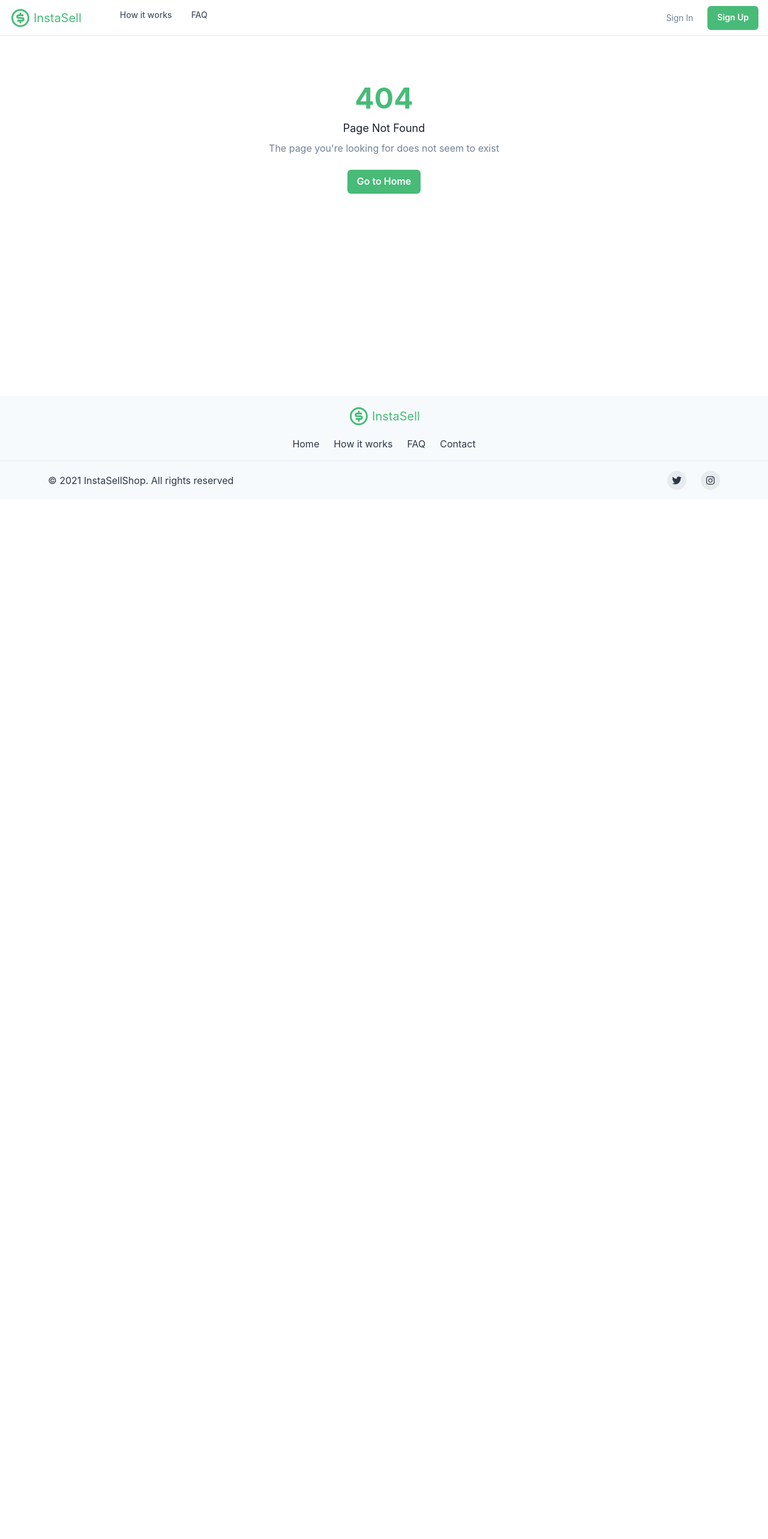
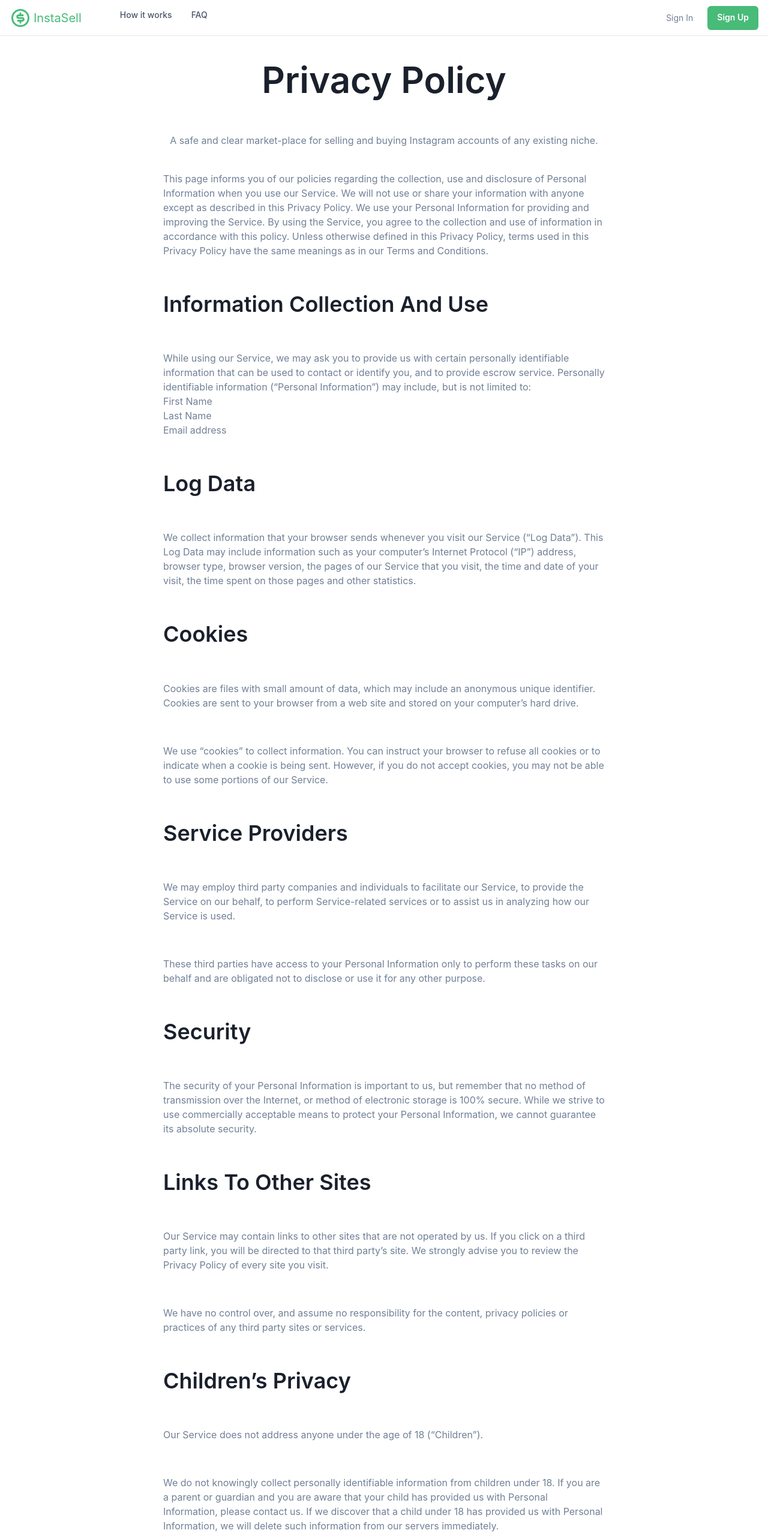
Before and after one commit to letanure/insta-sell, a Next.js app: page /privacy-policy in a window 1280 px wide. Before the commit this address had no page. Shown: the top 2566 px of the page at 60% size. Before the commit the page ends 833 px from the top, so only its background shows below. Built offline with nearby package versions, Linux system fonts and the light colour scheme.

Commit message:
ad privacy policy

```diff
--- a/components/Footer.jsx
+++ b/components/Footer.jsx
@@ -58,6 +58,7 @@ export default function SmallCentered() {
           <Link href={"/how-it-works"}>How it works</Link>
           <Link href={"/faq"}>FAQ</Link>
           <Link href={"/contact"}>Contact</Link>
+          <Link href={"/privacy-policy"}>Privacy Policy</Link>
         </Stack>
       </Container>
 
--- /dev/null
+++ b/components/PrivacyPolicy.jsx
@@ -0,0 +1,187 @@
+/* eslint-disable @next/next/no-page-custom-font */
+import Head from "next/head";
+import {
+  Box,
+  Heading,
+  Container,
+  Text,
+  Button,
+  Stack,
+  Icon,
+  useColorModeValue,
+  createIcon,
+  List,
+  ListItem,
+  Spacer,
+} from "@chakra-ui/react";
+import Link from "next/link";
+
+export default function CallToActionWithAnnotation() {
+  return (
+    <>
+      <Head>
+        <link
+          href="https://fonts.googleapis.com/css2?family=Caveat:wght@700&display=swap"
+          rel="stylesheet"
+        />
+      </Head>
+
+      <Container maxW={"3xl"}>
+        <Stack
+          as={Box}
+          textAlign={"center"}
+          spacing={{ base: 8, md: 14 }}
+          py={{ base: 20, md: 10 }}
+        >
+          <Heading
+            fontWeight={600}
+            fontSize={{ base: "2xl", sm: "4xl", md: "6xl" }}
+            lineHeight={"110%"}
+          >
+            Privacy Policy
+          </Heading>
+          <Text color={"gray.500"}>
+            A safe and clear market-place for selling and buying Instagram
+            accounts of any existing niche.
+          </Text>
+        </Stack>
+        <Stack as={Box} textAlign={"left"} spacing={{ base: 8, md: 14 }}>
+          <Text color={"gray.500"}>
+            This page informs you of our policies regarding the collection, use
+            and disclosure of Personal Information when you use our Service. We
+            will not use or share your information with anyone except as
+            described in this Privacy Policy. We use your Personal Information
+            for providing and improving the Service. By using the Service, you
+            agree to the collection and use of information in accordance with
+            this policy. Unless otherwise defined in this Privacy Policy, terms
+            used in this Privacy Policy have the same meanings as in our Terms
+            and Conditions.
+          </Text>
+          <Heading fontWeight={600}>Information Collection And Use</Heading>
+          <Text color={"gray.500"} mt={0}>
+            While using our Service, we may ask you to provide us with certain
+            personally identifiable information that can be used to contact or
+            identify you, and to provide escrow service. Personally identifiable
+            information (“Personal Information”) may include, but is not limited
+            to:
+            <List>
+              <ListItem>First Name</ListItem>
+              <ListItem>Last Name</ListItem>
+              <ListItem>Email address</ListItem>
+            </List>
+          </Text>
+
+          <Heading fontWeight={600}>Log Data</Heading>
+          <Text color={"gray.500"}>
+            We collect information that your browser sends whenever you visit
+            our Service (“Log Data”). This Log Data may include information such
+            as your computer’s Internet Protocol (“IP”) address, browser type,
+            browser version, the pages of our Service that you visit, the time
+            and date of your visit, the time spent on those pages and other
+            statistics.
+          </Text>
+
+          <Heading fontWeight={600}>Cookies</Heading>
+          <Text color={"gray.500"}>
+            Cookies are files with small amount of data, which may include an
+            anonymous unique identifier. Cookies are sent to your browser from a
+            web site and stored on your computer’s hard drive.
+          </Text>
+          <Text color={"gray.500"}>
+            We use “cookies” to collect information. You can instruct your
+            browser to refuse all cookies or to indicate when a cookie is being
+            sent. However, if you do not accept cookies, you may not be able to
+            use some portions of our Service.
+          </Text>
+
+          <Heading fontWeight={600}>Service Providers</Heading>
+          <Text color={"gray.500"}>
+            We may employ third party companies and individuals to facilitate
+            our Service, to provide the Service on our behalf, to perform
+            Service-related services or to assist us in analyzing how our
+            Service is used.
+          </Text>
+          <Text color={"gray.500"}>
+            These third parties have access to your Personal Information only to
+            perform these tasks on our behalf and are obligated not to disclose
+            or use it for any other purpose.
+          </Text>
+
+          <Heading fontWeight={600}>Security</Heading>
+          <Text color={"gray.500"}>
+            The security of your Personal Information is important to us, but
+            remember that no method of transmission over the Internet, or method
+            of electronic storage is 100% secure. While we strive to use
+            commercially acceptable means to protect your Personal Information,
+            we cannot guarantee its absolute security.
+          </Text>
+
+          <Heading fontWeight={600}>Links To Other Sites</Heading>
+          <Text color={"gray.500"}>
+            Our Service may contain links to other sites that are not operated
+            by us. If you click on a third party link, you will be directed to
+            that third party’s site. We strongly advise you to review the
+            Privacy Policy of every site you visit.
+          </Text>
+          <Text color={"gray.500"}>
+            We have no control over, and assume no responsibility for the
+            content, privacy policies or practices of any third party sites or
+            services.
+          </Text>
+
+          <Heading fontWeight={600}>Children’s Privacy</Heading>
+          <Text color={"gray.500"}>
+            Our Service does not address anyone under the age of 18
+            (“Children”).
+          </Text>
+          <Text color={"gray.500"}>
+            We do not knowingly collect personally identifiable information from
+            children under 18. If you are a parent or guardian and you are aware
+            that your child has provided us with Personal Information, please
+            contact us. If we discover that a child under 18 has provided us
+            with Personal Information, we will delete such information from our
+            servers immediately.
+          </Text>
+
+          <Heading fontWeight={600}>Changes To This Privacy Policy</Heading>
+          <Text color={"gray.500"}>
+            This Privacy Policy was last updated on: July 19, 2019
+          </Text>
+          <Text color={"gray.500"}>
+            We may update our Privacy Policy from time to time. Should we
+            update, amend or make any changes to our privacy policy, those
+            changes will be posted here.
+          </Text>
+          <Text color={"gray.500"}>
+            You are advised to review this Privacy Policy periodically for any
+            changes. Changes to this Privacy Policy are effective when they are
+            posted on this page.
+          </Text>
+
+          <Heading fontWeight={600}>Contact Us</Heading>
+          <Text color={"gray.500"}>
+            If you have any questions about this Privacy Policy, please{" "}
+            <Link color={"green.400"} href={"/contact"}>
+              contact us
+            </Link>
+            .
+          </Text>
+          <Spacer />
+        </Stack>
+      </Container>
+    </>
+  );
+}
+
+const Arrow = createIcon({
+  displayName: "Arrow",
+  viewBox: "0 0 72 24",
+  path: (
+    <path
+      fillRule="evenodd"
+      clipRule="evenodd"
+      d="M0.600904 7.08166C0.764293 6.8879 1.01492 6.79004 1.26654 6.82177C2.83216 7.01918 5.20326 7.24581 7.54543 7.23964C9.92491 7.23338 12.1351 6.98464 13.4704 6.32142C13.84 6.13785 14.2885 6.28805 14.4722 6.65692C14.6559 7.02578 14.5052 7.47362 14.1356 7.6572C12.4625 8.48822 9.94063 8.72541 7.54852 8.7317C5.67514 8.73663 3.79547 8.5985 2.29921 8.44247C2.80955 9.59638 3.50943 10.6396 4.24665 11.7384C4.39435 11.9585 4.54354 12.1809 4.69301 12.4068C5.79543 14.0733 6.88128 15.8995 7.1179 18.2636C7.15893 18.6735 6.85928 19.0393 6.4486 19.0805C6.03792 19.1217 5.67174 18.8227 5.6307 18.4128C5.43271 16.4346 4.52957 14.868 3.4457 13.2296C3.3058 13.0181 3.16221 12.8046 3.01684 12.5885C2.05899 11.1646 1.02372 9.62564 0.457909 7.78069C0.383671 7.53862 0.437515 7.27541 0.600904 7.08166ZM5.52039 10.2248C5.77662 9.90161 6.24663 9.84687 6.57018 10.1025C16.4834 17.9344 29.9158 22.4064 42.0781 21.4773C54.1988 20.5514 65.0339 14.2748 69.9746 0.584299C70.1145 0.196597 70.5427 -0.0046455 70.931 0.134813C71.3193 0.274276 71.5206 0.70162 71.3807 1.08932C66.2105 15.4159 54.8056 22.0014 42.1913 22.965C29.6185 23.9254 15.8207 19.3142 5.64226 11.2727C5.31871 11.0171 5.26415 10.5479 5.52039 10.2248Z"
+      fill="currentColor"
+    />
+  ),
+});
--- /dev/null
+++ b/pages/privacy-policy.js
@@ -0,0 +1,18 @@
+import Head from "next/head";
+import Image from "next/image";
+import styles from "../styles/Home.module.css";
+import { Box } from "@chakra-ui/react";
+
+import Footer from "../components/Footer";
+import Header from "../components/Header";
+import PrivacyPolicy from "../components/PrivacyPolicy";
+
+export default function Home() {
+  return (
+    <Box width="100%">
+      <Header />
+      <PrivacyPolicy />
+      <Footer />
+    </Box>
+  );
+}
```
